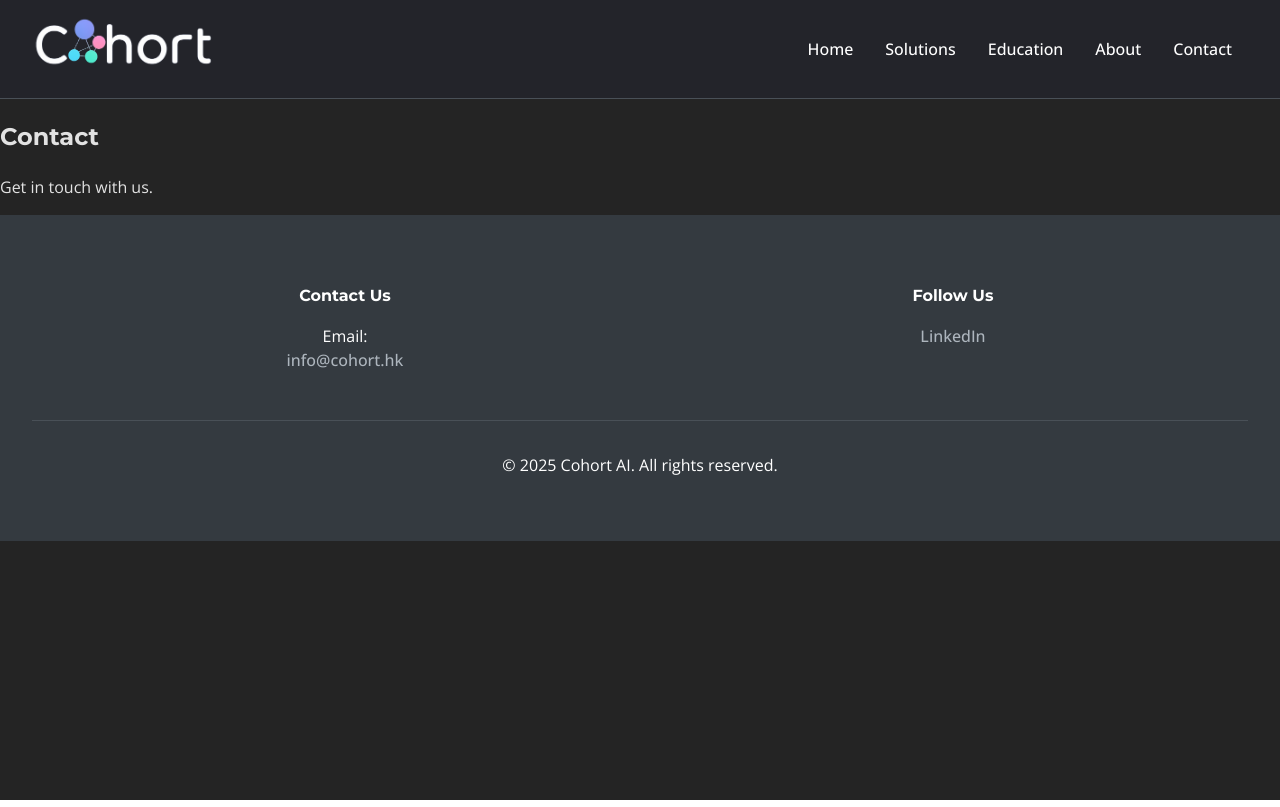
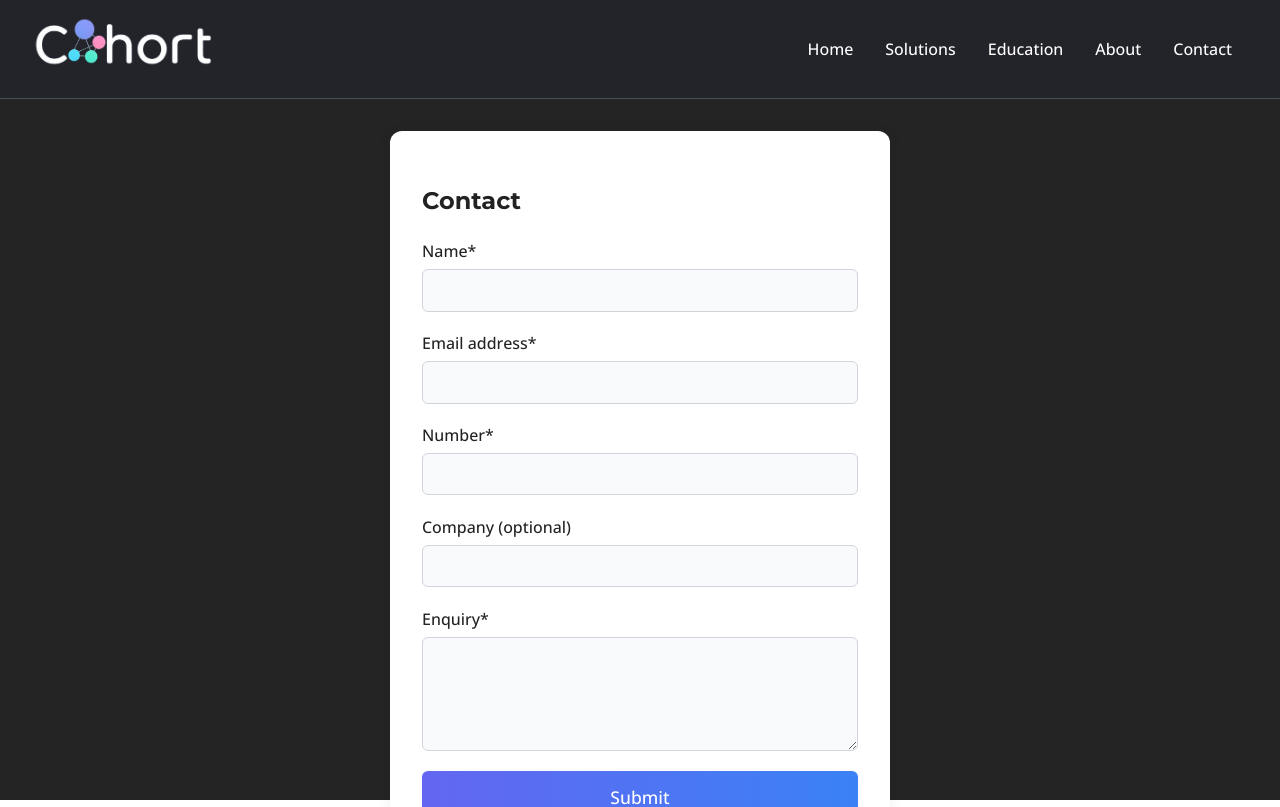
Before and after one commit to cohort-ai/web, a React (Vite) app: page /contact in a window 1280 px wide. Shown: the top 807 px of the page. Built offline with nearby package versions, Linux system fonts and the light colour scheme.

Commit message:
Contact form

```diff
--- a/package.json
+++ b/package.json
@@ -10,6 +10,7 @@
     "preview": "vite preview"
   },
   "dependencies": {
+    "emailjs-com": "^3.2.0",
     "react": "^19.1.0",
     "react-dom": "^19.1.0",
     "react-icons": "^5.5.0",
--- /dev/null
+++ b/src/components/Contact.css
@@ -0,0 +1,77 @@
+.contact {
+  max-width: 500px;
+  margin: 2rem auto;
+  padding: 2rem;
+  background: #fff;
+  border-radius: 12px;
+  box-shadow: 0 2px 16px rgba(0,0,0,0.07);
+}
+
+.contact h1 {
+  color: #222;
+}
+
+.contact-form {
+  display: flex;
+  flex-direction: column;
+  gap: 1.2rem;
+}
+
+.form-group {
+  display: flex;
+  flex-direction: column;
+}
+
+.form-group label {
+  margin-bottom: 0.4rem;
+  font-weight: 500;
+  color: #222;
+}
+
+.form-group input,
+.form-group textarea {
+  padding: 0.7rem 1rem;
+  border: 1px solid #d1d5db;
+  border-radius: 6px;
+  font-size: 1rem;
+  background: #f9fafb;
+  transition: border 0.2s;
+}
+
+.form-group input:focus,
+.form-group textarea:focus {
+  border-color: #6366f1;
+  outline: none;
+  background: #fff;
+}
+
+.form-error {
+  color: #dc2626;
+  background: #fee2e2;
+  padding: 0.6rem 1rem;
+  border-radius: 6px;
+  margin-bottom: 0.5rem;
+  font-size: 0.98rem;
+}
+
+.submit-btn {
+  background: linear-gradient(90deg, #6366f1 0%, #3b82f6 100%);
+  color: #fff;
+  padding: 0.9rem 0;
+  border: none;
+  border-radius: 6px;
+  font-size: 1.1rem;
+  font-weight: 600;
+  cursor: pointer;
+  transition: background 0.2s, transform 0.1s;
+  box-shadow: 0 1px 4px rgba(99,102,241,0.08);
+}
+
+.submit-btn:hover {
+  background: linear-gradient(90deg, #3b82f6 0%, #6366f1 100%);
+  transform: translateY(-2px) scale(1.02);
+}
+
+.contact > p {
+  color: #222;
+}
--- a/src/components/Contact.tsx
+++ b/src/components/Contact.tsx
@@ -1,10 +1,151 @@
-import React from 'react';
+import React, { useState, useEffect } from 'react';
+import './Contact.css';
+// @ts-expect-error: Suppress type error if emailjs-com types are missing
+import emailjs from 'emailjs-com';
+
+// Please fill in your EmailJS service ID, template ID, and public key below:
+const EMAILJS_SERVICE_ID = 'service_l97mruk';
+const EMAILJS_TEMPLATE_ID = 'template_tnp2onj';
+const EMAILJS_PUBLIC_KEY = 'q75gBBMSjQY2tOkhV';
+
+// Please create or update src/components/Contact.css for styling this form
 
 const Contact: React.FC = () => {
+  const [form, setForm] = useState({
+    name: '',
+    title: 'WEBSITE CONTACT FORM',
+    email: '',
+    number: '',
+    company: '',
+    message: '',
+  });
+  const [submitted, setSubmitted] = useState(false);
+  const [error, setError] = useState('');
+
+  const handleChange = (e: React.ChangeEvent<HTMLInputElement | HTMLTextAreaElement>) => {
+    setForm({ ...form, [e.target.name]: e.target.value });
+  };
+
+  const validate = () => {
+    if (!form.name || !form.email || !form.number || !form.message) {
+      setError('Please fill in all required fields.');
+      return false;
+    }
+    // Simple email regex
+    if (!/^[^@\s]+@[^@\s]+\.[^@\s]+$/.test(form.email)) {
+      setError('Please enter a valid email address.');
+      return false;
+    }
+    setError('');
+    return true;
+  };
+
+  const handleSubmit = (e: React.FormEvent) => {
+    e.preventDefault();
+    if (!validate()) return;
+    emailjs.send(
+      EMAILJS_SERVICE_ID,
+      EMAILJS_TEMPLATE_ID,
+      {
+        title: form.title,
+        name: form.name,
+        email: form.email,
+        number: form.number,
+        company: form.company,
+        message: form.message,
+      },
+      EMAILJS_PUBLIC_KEY
+    )
+    .then(() => {
+      setSubmitted(true);
+    }, () => {
+      setError('There was an error sending your message. Please try again later.');
+    });
+  };
+
+  useEffect(() => {
+    if (submitted) {
+      const timer = setTimeout(() => {
+        window.location.href = '/';
+      }, 5000);
+      return () => clearTimeout(timer);
+    }
+  }, [submitted]);
+
+  if (submitted) {
+    return (
+      <section className="contact">
+        <h1>Contact</h1>
+        <p>Thank you for your enquiry! We'll be in touch soon.</p>
+      </section>
+    );
+  }
+
   return (
     <section className="contact">
       <h1>Contact</h1>
-      <p>Get in touch with us.</p>
+      <form className="contact-form" onSubmit={handleSubmit}>
+        <div className="form-group">
+          <label htmlFor="name">Name*</label>
+          <input
+            type="text"
+            id="name"
+            name="name"
+            value={form.name}
+            onChange={handleChange}
+            required
+            autoComplete="name"
+          />
+        </div>
+        <div className="form-group">
+          <label htmlFor="email">Email address*</label>
+          <input
+            type="email"
+            id="email"
+            name="email"
+            value={form.email}
+            onChange={handleChange}
+            required
+            autoComplete="email"
+          />
+        </div>
+        <div className="form-group">
+          <label htmlFor="number">Number*</label>
+          <input
+            type="tel"
+            id="number"
+            name="number"
+            value={form.number}
+            onChange={handleChange}
+            required
+            autoComplete="tel"
+          />
+        </div>
+        <div className="form-group">
+          <label htmlFor="company">Company (optional)</label>
+          <input
+            type="text"
+            id="company"
+            name="company"
+            value={form.company}
+            onChange={handleChange}
+            autoComplete="organization"
+          />
+        </div>
+        <div className="form-group">
+          <label htmlFor="message">Enquiry*</label>
+          <textarea
+            id="message"
+            name="message"
+            value={form.message}
+            onChange={handleChange}
+            required
+            rows={5}
+          />
+        </div>
+        {error && <div className="form-error">{error}</div>}
+        <button type="submit" className="submit-btn">Submit</button>
+      </form>
     </section>
   );
 };
```
Also changed, not shown: 1 other file (tests, documents, lock files or other folders).
